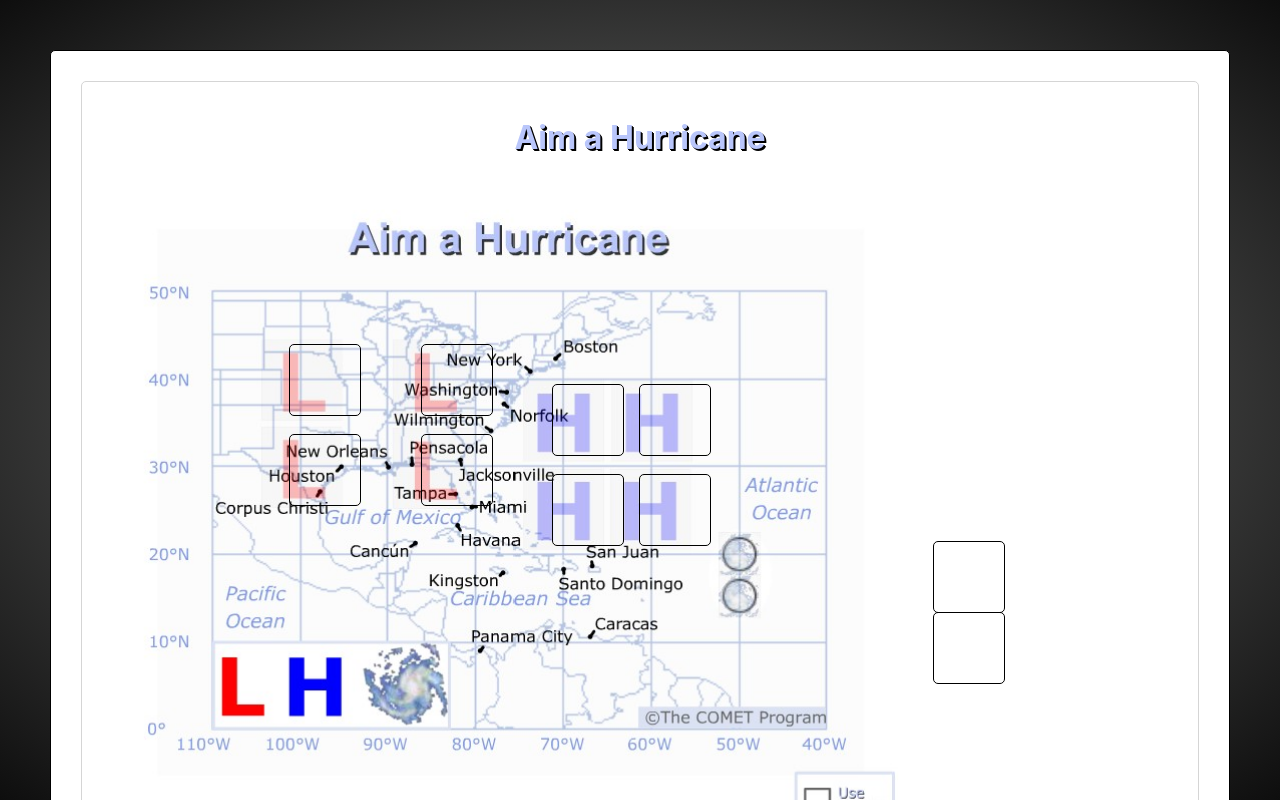
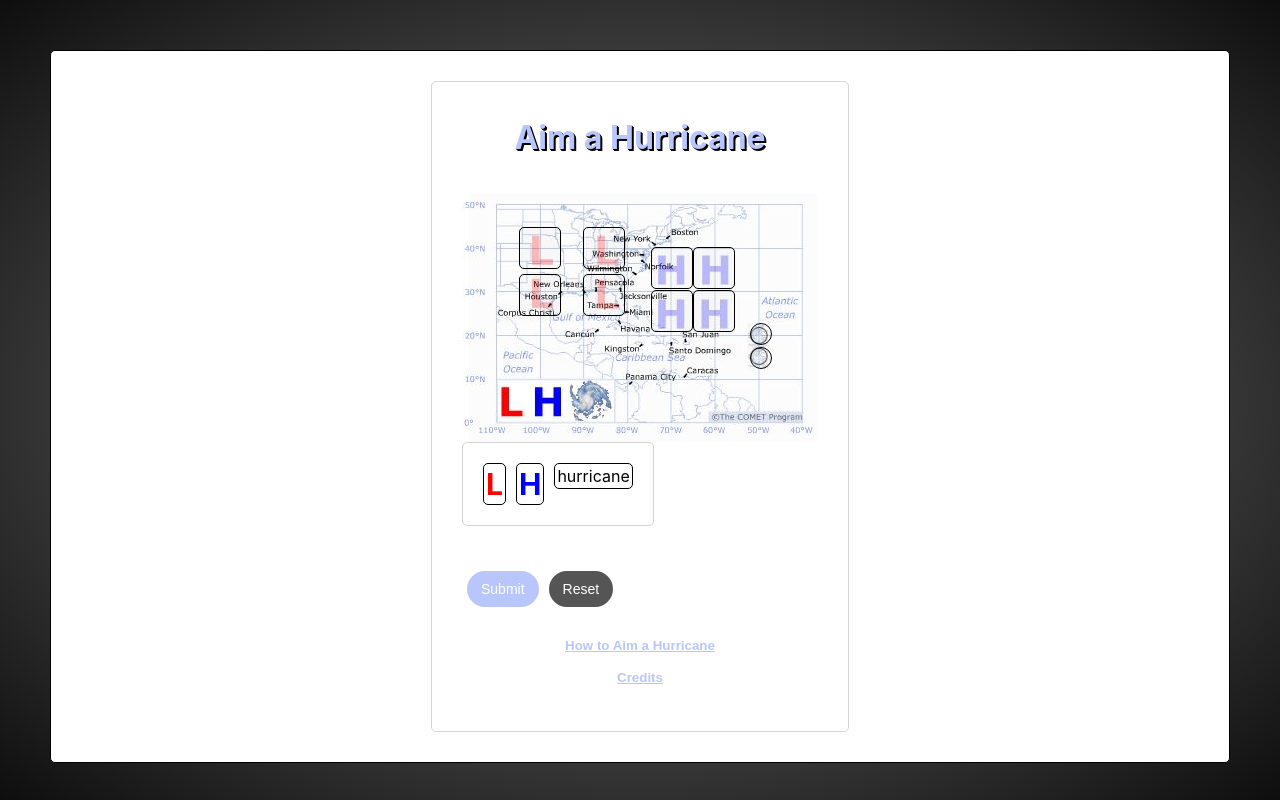
Before and after one commit to tywi6665/comet_hurricane_conversion_v2, a React (Create React App) app: page / in a window 1280 px wide. Shown: the top 800 px of the page. Built offline with nearby package versions, Linux system fonts and the light colour scheme.

Commit message:
Styling and cleaning up code

```diff
--- a/src/App.js
+++ b/src/App.js
@@ -2,29 +2,16 @@ import React from 'react';
 import Container from "./Components/Containers/Container";
 import SubContainer from "./Components/Containers/SubContainer";
 import DndWrapper from './Components/DndComponents/DndWrapper';
-import Modal from "./Components/Modal";
-import useModal from "./utils/useModal";
 import './App.scss';
 
 
 function App() {
-
-  const { isShowing, toggle, modalData } = useModal();
 
   return (
     <Container>
       <SubContainer classes="">
         <DndWrapper />
       </SubContainer>
-      {/* <SubContainer>
-        <button className="button-default directions-button" onClick={e => toggle(e)} data="directions">How to Aim a Hurricane</button>
-        <button className="button-default credit-button" onClick={e => toggle(e)} data="credits">Credits</button>
-        <Modal
-          isShowing={isShowing}
-          hide={e => toggle(e)}
-          modalData={modalData}
-        />
-      </SubContainer> */}
     </Container>
   );
 }
--- a/src/App.scss
+++ b/src/App.scss
@@ -5,6 +5,8 @@ body {
 }
 
 .container {
+    display: flex;
+    justify-content: center;
     background: #fff;
     height: 100%;
     margin: 50px;
@@ -62,11 +64,19 @@ body {
             }
 
             .dnd-inner-wrapper {
-                position: relative;
+                width: fit-content;
 
                 .img-wrapper {
                     position: relative;
-                    width: 800px;
+                    width: 100%;
+                    height: 100%;
+
+                    img {
+                        width: auto!important;
+                        max-width: 100%!important;
+                        height: auto!important;
+                        max-height: 100%!important;
+                    }
 
                     .img-background {
                         display: block;
@@ -81,7 +91,6 @@ body {
                         position: absolute;
                         top: 0;
                         left: 0;
-                    }
                     }
 
                     .drag-n-drop {
@@ -109,16 +118,17 @@ body {
                         }
 
                         .dnd-draggables-container {
-                        height: 110px;
-                        width: 190px;
+                            // height: 110px;
+                            // width: 190px;
                             display: flex;
                             justify-content: space-evenly;
                             padding: 15px;
                             text-align: left;
 
                             .dnd-item {
+                                height: fit-content;
                                 margin: 5px;
-                            padding: 5px;
+                                padding: 2px;
                                 border: 1px solid #000000;
                                 border-radius: 5px;
                                 cursor: move; /* fallback if grab cursor is unsupported */
@@ -140,71 +150,118 @@ body {
 
                         .active[data-value="low"] {
                             border: 2px red solid;
+                            animation: pulse_red 3s infinite;
+
+                            @keyframes pulse_red {
+                                0% {
+                                    border-color: red;
+                                }
+                                50% {
+                                    border-color: lighten($color: red, $amount: 35%);
+                                }
+                                100% {
+                                    border-color: red;
+                                }
+                            }
                         }
 
                         .active[data-value="high"] {
                             border: 2px blue solid;
+                            animation: pulse_blue 3s infinite;
+
+                            @keyframes pulse_blue{
+                                0% {
+                                    border-color: blue;
+                                }
+                                50% {
+                                    border-color: lighten($color: blue, $amount: 35%);
+                                }
+                                100% {
+                                    border-color: blue;
+                                }
+                            }
                         }
 
                         .active[data-value="hurricane"] {
                             border: 2px green solid;
+
+                            animation: pulse_green 3s infinite;
+
+                            @keyframes pulse_green {
+                                0% {
+                                    border-color: green;
+                                }
+                                50% {
+                                    border-color: lighten($color: green, $amount: 35%);
+                                }
+                                100% {
+                                    border-color: green;
+                                }
+                            }
                         }
 
                         .dnd-target {
                             position: absolute;
                             border-color: #000000;
-                        width: 70px;
-                        height: 70px;
+                            width: 40px;
+                            height: 40px;
                             text-align: center;
 
                             &-low-1 {
-                            top: 165px;
-                            left: 192px;
+                                top: 10%;
+                                left: 16%;
                             }
 
                             &-low-2 {
-                            top: 255px;
-                            left: 192px;
+                                top: 24%;
+                                left: 16%;
                             }
 
                             &-low-3 {
-                            top: 165px;
-                            left: 324px;
+                                top: 10%;
+                                left: 34%;
                             }
 
                             &-low-4 {
-                            top: 255px;
-                            left: 324px;
+                                top: 24%;
+                                left: 34%;
                             }
 
                             &-high-1 {
-                            top: 205px;
-                            left: 455px;
+                                top: 16%;
+                                left: 53%;
                             }
 
                             &-high-2 {
-                            top: 295px;
-                            left: 455px;
+                                top: 29%;
+                                left: 53%;
                             }
 
                             &-high-3 {
-                            top: 205px;
-                            left: 542px;
+                                top: 16%;
+                                left: 65%;
                             }
 
                             &-high-4 {
-                            top: 295px;
-                            left: 542px;
+                                top: 29%;
+                                left: 65%;
                             }
 
                             &-hurricane-1 {
-                            top: 433px;
-                            right: 178px;
+                                width: 20px;
+                                height: 20px;
+                                border-radius: 50%;
+                                top: 39%;
+                                right: 13%;
                             }
 
                             &-hurricane-2 {
-                            top: 362px;
-                            right: 178px;
+                                width: 20px;
+                                height: 20px;
+                                border-radius: 50%;
+                                top: 46%;
+                                right: 13%;
+                            }
                         }
                     }
                 }
@@ -226,7 +283,6 @@ body {
                 margin: 15px auto;
             }
         }
-
 }
 
 .modal-overlay {
--- a/src/Components/DndComponents/DndWrapper.js
+++ b/src/Components/DndComponents/DndWrapper.js
@@ -176,7 +176,7 @@ const DndWrapper = () => {
             <SubContainer classes={"dnd-inner-wrapper"}>
                 <ImgWrapper
                     activeTargets={dropData}
-                />
+                >
                     <div className="drag-n-drop">
                         {dragData.map((grp, grpI) => (
                             <div
@@ -211,6 +211,7 @@ const DndWrapper = () => {
                     </div>
                 ))} */}
                     </div>
+                </ImgWrapper>
             </SubContainer>
             <SubContainer classes="info-box">
                 <div>
--- a/src/Components/DndComponents/ImgWrapper.js
+++ b/src/Components/DndComponents/ImgWrapper.js
@@ -1,6 +1,6 @@
 import React, { useState, useEffect } from 'react';
 
-const ImgWrapper = ({ activeTargets }) => {
+const ImgWrapper = ({ activeTargets, children }) => {
 
     const [imgSrc, setImgSrc] = useState("")
     useEffect(() => {
@@ -21,7 +21,7 @@ const ImgWrapper = ({ activeTargets }) => {
                     className="img-overlay"
                 />
             ) : null}
-
+            {children}
         </div>
     );
 }
--- a/src/Components/Modal.js
+++ b/src/Components/Modal.js
@@ -1,4 +1,4 @@
-import React, { useState } from 'react';
+import React from 'react';
 import ReactDOM from "react-dom";
 
 const Modal = ({ isShowing, hide, modalData }) => isShowing ? ReactDOM.createPortal(
```
Also changed, not shown: src/utils/useModal.js (+0 -10 lines), public/graphics/sample.jpg. Lines whose indentation alone changed are shown as unchanged.
